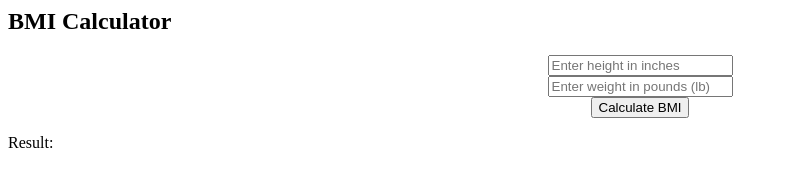
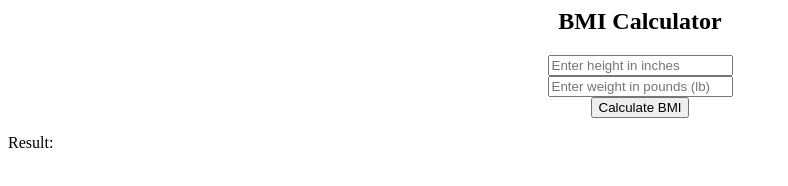
Before and after one commit to 2025162693-blip/BMI-Calculator-, a plain HTML site: page index.html in a window 1280 px wide. Shown: the whole page, without its empty margins (0-788 px from the left). Drawn offline with Linux system fonts and the light colour scheme.

Commit message:
Update index.html

```diff
--- a/index.html
+++ b/index.html
@@ -1,14 +1,14 @@
 <html>
 <head>
-   <center><title>BMI Calculator</title></center>
+<title>BMI Calculator</title>
 </head>
 <body>
-    <h2>BMI Calculator</h2>
+    <center><h2>BMI Calculator</h2></center>
 
-    <center><input type="number" id="inches" placeholder="Enter height in inches">
-    <br>
-    <input type="number" id="lb" placeholder="Enter weight in pounds (lb)">
-    <br>
+    <center><input type="number" id="inches" placeholder="Enter height in inches"><br>
+
+    <input type="number" id="lb" placeholder="Enter weight in pounds (lb)"><br>
+
     <button onclick="calculateBMI()">Calculate BMI</button></center>
 
     <p>Result: <span id="result"></span></p>
```
